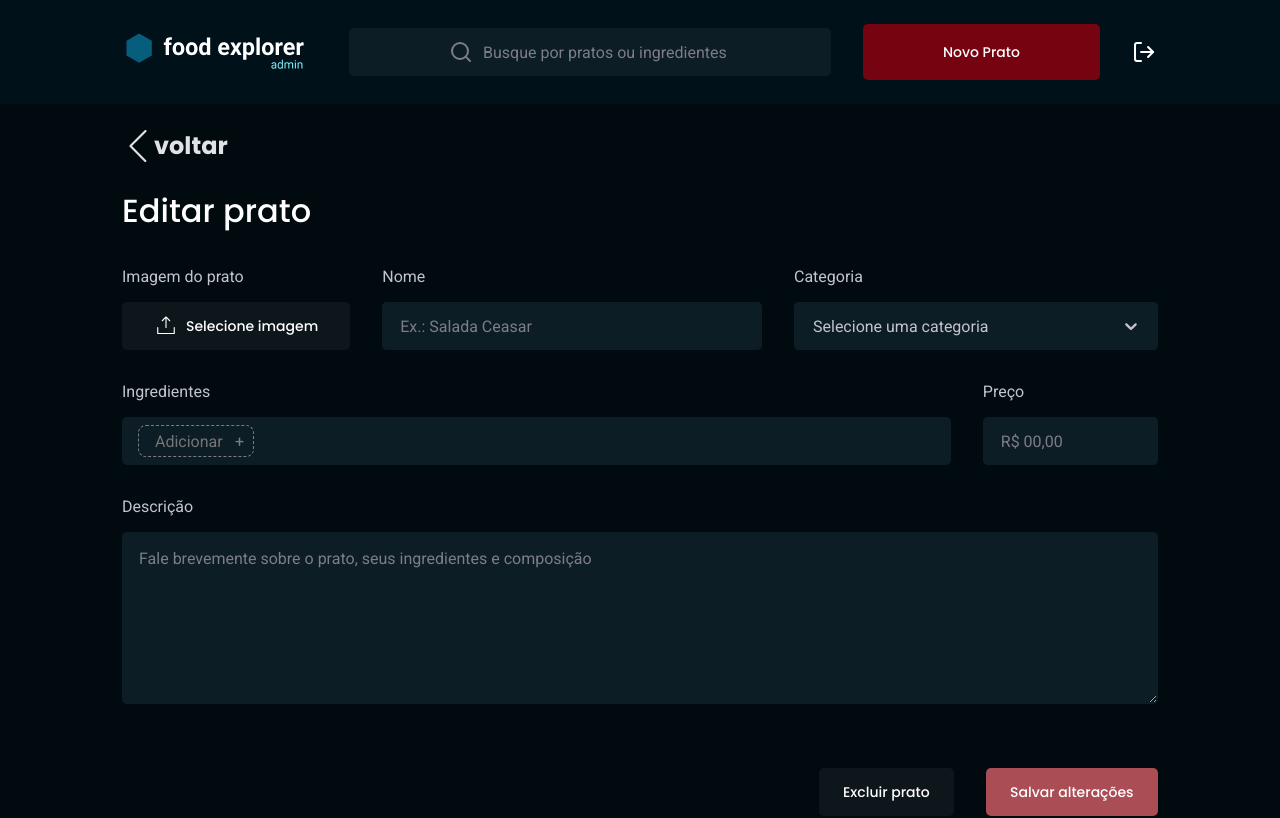
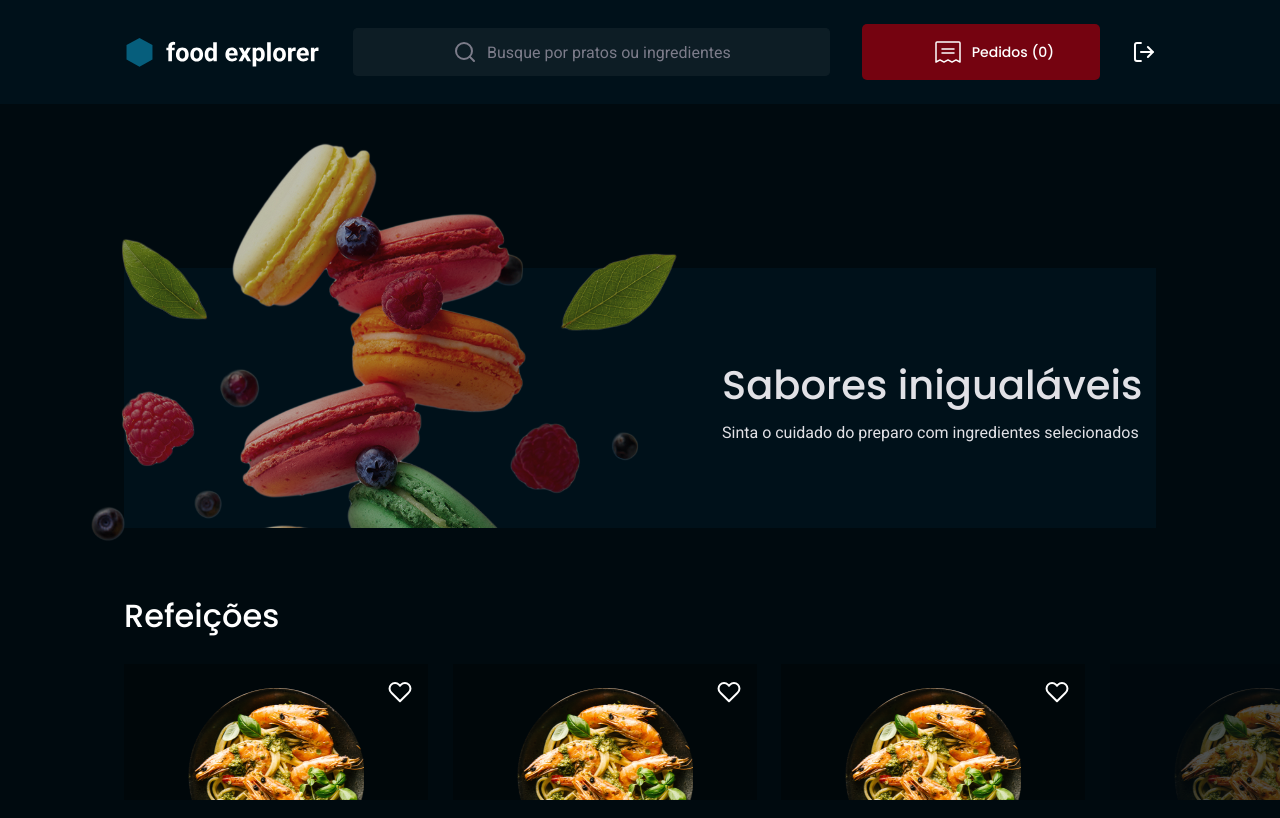
Before and after one commit to leonardonunes3/food-explorer-frontend, a React (Vite) app: page / in a window 1280 px wide. Shown: the top 818 px of the page. Built offline with nearby package versions, Linux system fonts and the light colour scheme.

Commit message:
admin flag

```diff
--- a/src/main.jsx
+++ b/src/main.jsx
@@ -4,13 +4,13 @@ import GlobalStyles from './styles/global';
 import { ThemeProvider } from 'styled-components';
 import theme from './styles/theme';
 
-import { ConfigDish } from './pages/ConfigDish';
+import { Home } from './pages/Home';
 
 ReactDOM.createRoot(document.getElementById('root')).render(
   <React.StrictMode>
     <ThemeProvider theme={theme}>
       <GlobalStyles />
-      <ConfigDish />
+      <Home />
     </ThemeProvider>
   </React.StrictMode>
 )
--- a/src/pages/ConfigDish/index.jsx
+++ b/src/pages/ConfigDish/index.jsx
@@ -16,7 +16,7 @@ import debounce from "debounce";
 
 
 export function ConfigDish() {
-    const [newDish, setNewDish] = useState(false);
+    const [newDish, setNewDish] = useState(true);
     const [ingredients, setIngredients] = useState([]);
     const [input, setInput] = useState();
 
@@ -77,7 +77,7 @@ export function ConfigDish() {
             <Header isAdmin />
             <Content>
                 <GoBack type="button">
-                    <SlArrowLeft size={32}/>
+                    <SlArrowLeft size={24}/>
                     <h2>voltar</h2>
                 </GoBack>
                 {newDish ? <h1>Adicionar prato</h1> : <h1>Editar prato</h1>}
@@ -137,7 +137,7 @@ export function ConfigDish() {
                                 }
                                 <AddButton
                                     type="button"
-                                    onClick={handleOnClick}
+                                    onMouseDown={handleOnClick}
                                 >
                                     <input
                                         placeholder="Adicionar"
--- a/src/pages/ConfigDish/styles.js
+++ b/src/pages/ConfigDish/styles.js
@@ -39,6 +39,7 @@ export const GoBack = styled.button`
         font-weight: 700;
         font-family: "Poppins", sans-serif;
         color: ${({theme}) => theme.COLORS.LIGHT_300 };
+        margin-left: 4px;
     }
 `;
 
--- a/src/pages/Dish/index.jsx
+++ b/src/pages/Dish/index.jsx
@@ -18,7 +18,7 @@ export function Dish() {
             <Header isAdmin={isAdmin} />
             <Content>
                 <GoBack type="button">
-                    <SlArrowLeft size={32}/>
+                    <SlArrowLeft size={24}/>
                     <h2>voltar</h2>
                 </GoBack>
                 <Frame>
--- a/src/pages/Dish/styles.js
+++ b/src/pages/Dish/styles.js
@@ -31,6 +31,7 @@ export const GoBack = styled.button`
         font-size: 24px;
         font-weight: 700;
         font-family: "Poppins", sans-serif;
+        margin-left: 4px;
     }
 `;
 
--- a/src/pages/Home/index.jsx
+++ b/src/pages/Home/index.jsx
@@ -24,6 +24,7 @@ import { Footer } from "../../components/Footer";
 export function Home() {
     const [swiperRef, setSwiperRef] = useState(0);
     const [swiperIndex, setSwiperIndex] = useState(0);
+    const [isAdmin, setIsAdmin] = useState(false);
 
     function getOpacity(index) {
         console.log(index);
@@ -37,7 +38,7 @@ export function Home() {
 
     return(
         <Container>
-            <Header />
+            <Header isAdmin={isAdmin} />
             <Content>
                 <Banner>
                     <img src={banner} width={656} height={412} />
@@ -69,73 +70,79 @@ export function Home() {
                         >
                             <SwiperSlide>
                                 <DishCard
-                                    icon={PiPencilSimple}
+                                    icon={isAdmin ? PiPencilSimple : FiHeart}
                                     name="Spaguetti Gambe >"
                                     description="Massa fresca com camarões e pesto."
                                     price="79,97"
                                     image={<img src={spaguetti} width={176} height={176}/>}
                                     opacity={getOpacity(0)}
-                                    isAdmin={true}
+                                    isAdmin={isAdmin}
                                 />
                             </SwiperSlide>
                             <SwiperSlide>
                                 <DishCard
-                                    icon={FiHeart}
+                                    icon={isAdmin ? PiPencilSimple : FiHeart}
                                     name="Spaguetti Gambe >"
                                     description="Massa fresca com camarões e pesto."
                                     price="79,97"
                                     image={<img src={spaguetti} width={176} height={176}/>}
                                     opacity={getOpacity(1)}
+                                    isAdmin={isAdmin}
                                 />
                             </SwiperSlide>
                             <SwiperSlide>
                                 <DishCard
-                                    icon={FiHeart}
+                                    icon={isAdmin ? PiPencilSimple : FiHeart}
                                     name="Spaguetti Gambe >"
                                     description="Massa fresca com camarões e pesto."
                                     price="79,97"
                                     image={<img src={spaguetti} width={176} height={176}/>}
                                     opacity={getOpacity(2)}
+                                    isAdmin={isAdmin}
                                 />
                             </SwiperSlide>
                             <SwiperSlide>
                                 <DishCard
-                                    icon={FiHeart}
+                                    icon={isAdmin ? PiPencilSimple : FiHeart}
                                     name="Spaguetti Gambe >"
                                     description="Massa fresca com camarões e pesto."
                                     price="79,97"
                                     image={<img src={spaguetti} width={176} height={176}/>}
                                     opacity={getOpacity(3)}
+                                    isAdmin={isAdmin}
                                 />
                             </SwiperSlide>
                             <SwiperSlide>
                                 <DishCard
-                                    icon={FiHeart}
+                                    icon={isAdmin ? PiPencilSimple : FiHeart}
                                     name="Spaguetti Gambe >"
                                     description="Massa fresca com camarões e pesto."
                                     price="79,97"
                                     image={<img src={spaguetti} width={176} height={176}/>}
                                     opacity={getOpacity(4)}
+                                    isAdmin={isAdmin}
                                 />
                             </SwiperSlide>
                             <SwiperSlide>
                                 <DishCard
-                                    icon={FiHeart}
+                                    icon={isAdmin ? PiPencilSimple : FiHeart}
                                     name="Spaguetti Gambe >"
                                     description="Massa fresca com camarões e pesto."
                                     price="79,97"
                                     image={<img src={spaguetti} width={176} height={176}/>}
                                     opacity={getOpacity(5)}
+                                    isAdmin={isAdmin}
                                 />
                             </SwiperSlide>
                             <SwiperSlide>
                                 <DishCard
-                                    icon={FiHeart}
+                                    icon={isAdmin ? PiPencilSimple : FiHeart}
                                     name="Spaguetti Gambe >"
                                     description="Massa fresca com camarões e pesto."
                                     price="79,97"
                                     image={<img src={spaguetti} width={176} height={176}/>}
                                     opacity={getOpacity(6)}
+                                    isAdmin={isAdmin}
                                 />
                             </SwiperSlide>
                         </Swiper>
@@ -157,72 +164,79 @@ export function Home() {
                         >
                             <SwiperSlide>
                                 <DishCard
-                                    icon={FiHeart}
+                                    icon={isAdmin ? PiPencilSimple : FiHeart}
                                     name="Spaguetti Gambe >"
                                     description="Massa fresca com camarões e pesto."
                                     price="79,97"
                                     image={<img src={spaguetti} width={176} height={176}/>}
                                     opacity={1}
+                                    isAdmin={isAdmin}
                                 />
                             </SwiperSlide>
                             <SwiperSlide>
                                 <DishCard
-                                    icon={FiHeart}
+                                    icon={isAdmin ? PiPencilSimple : FiHeart}
                                     name="Spaguetti Gambe >"
                                     description="Massa fresca com camarões e pesto."
                                     price="79,97"
                                     image={<img src={spaguetti} width={176} height={176}/>}
                                     opacity={1}
+                                    isAdmin={isAdmin}
                                 />
                             </SwiperSlide>
                             <SwiperSlide>
                                 <DishCard
-                                    icon={FiHeart}
+                                    icon={isAdmin ? PiPencilSimple : FiHeart}
                                     name="Spaguetti Gambe >"
                                     description="Massa fresca com camarões e pesto."
                                     price="79,97"
                                     image={<img src={spaguetti} width={176} height={176}/>}
                                     opacity={1}
+                                    isAdmin={isAdmin}
                                 />
                             </SwiperSlide>
                             <SwiperSlide>
                                 <DishCard
-                                    icon={FiHeart}
+                                    icon={isAdmin ? PiPencilSimple : FiHeart}
                                     name="Spaguetti Gambe >"
                                     description="Massa fresca com camarões e pesto."
                                     price="79,97"
                                     image={<img src={spaguetti} width={176} height={176}/>}
                                     opacity={0.3}
+                                    isAdmin={isAdmin}
                                 />
                             </SwiperSlide>
                             <SwiperSlide>
                                 <DishCard
-                                    icon={FiHeart}
+                                    icon={isAdmin ? PiPencilSimple : FiHeart}
                                     name="Spaguetti Gambe >"
                                     description="Massa fresca com camarões e pesto."
                                     price="79,97"
                                     image={<img src={spaguetti} width={176} height={176}/>}
                                     opacity={0.3}
+                                    isAdmin={isAdmin}
                                 />
                             </SwiperSlide>
                             <SwiperSlide>
                                 <DishCard
-                                    icon={FiHeart}
+                                    icon={isAdmin ? PiPencilSimple : FiHeart}
                                     name="Spaguetti Gambe >"
                                     description="Massa fresca com camarões e pesto."
                                     price="79,97"
                                     image={<img src={spaguetti} width={176} height={176}/>}
                                     opacity={0.3}
+                                    isAdmin={isAdmin}
                                 />
                             </SwiperSlide>
                             <SwiperSlide>
                                 <DishCard
-                                    icon={FiHeart}
+                                    icon={isAdmin ? PiPencilSimple : FiHeart}
                                     name="Spaguetti Gambe >"
                                     description="Massa fresca com camarões e pesto."
                                     price="79,97"
                                     image={<img src={spaguetti} width={176} height={176}/>}
                                     opacity={0.3}
+                                    isAdmin={isAdmin}
                                 />
                             </SwiperSlide>
                         </Swiper>
```
